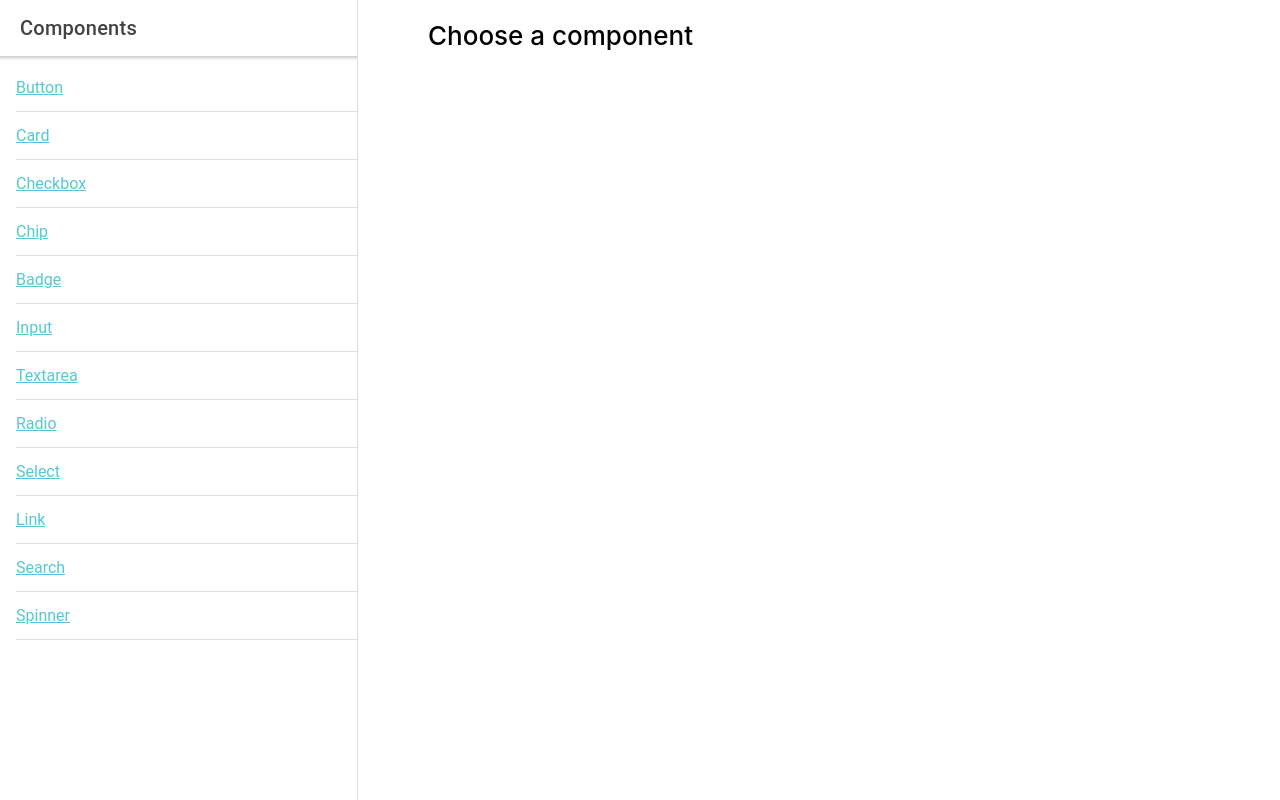
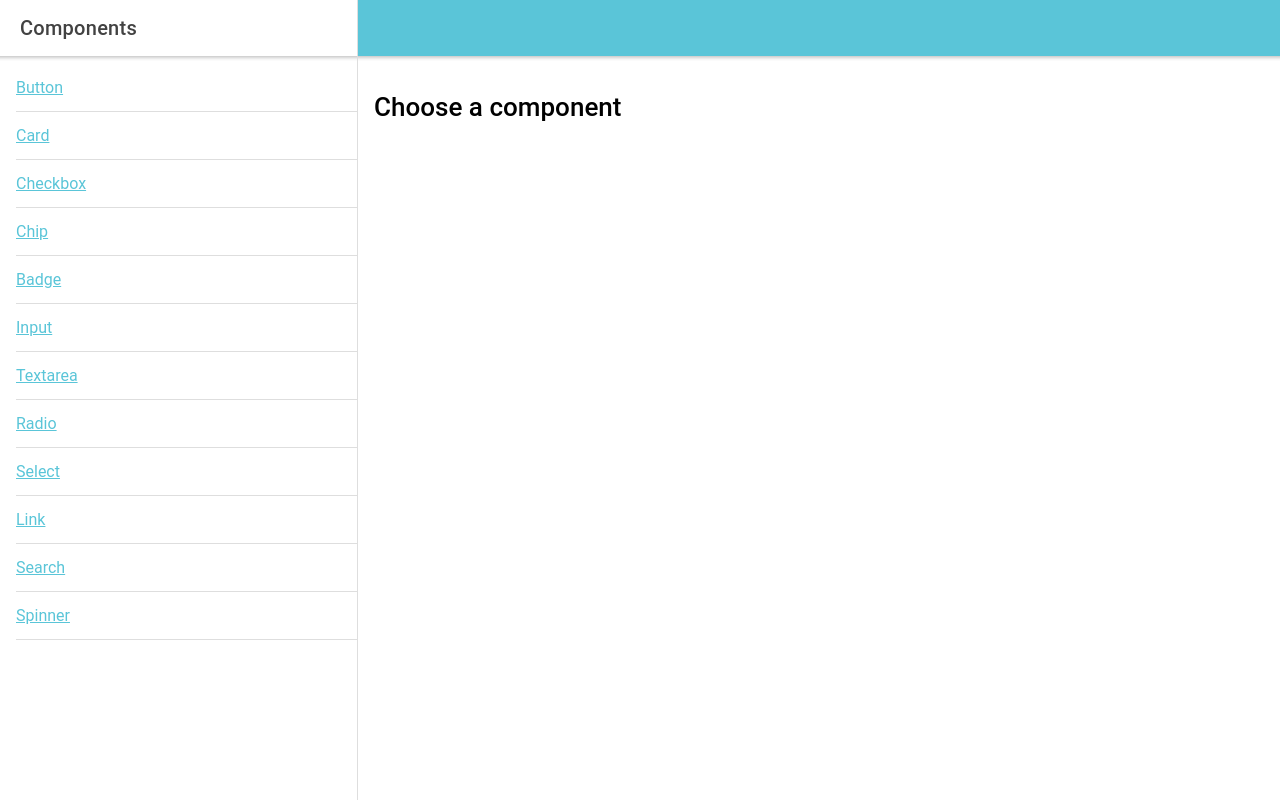
Before and after one commit to o-t-w/ionic-component-lib, a React (Create React App) app: page / in a window 1280 px wide. Built offline with nearby package versions, Linux system fonts and the light colour scheme.

Commit message:
Correct menu and add ion-content with padding.

```diff
--- a/src/App.tsx
+++ b/src/App.tsx
@@ -3,16 +3,13 @@ import "@ionic/core/css/ionic.bundle.css";
 
 import { IonApp, IonContent } from "@ionic/react";
 import {
-  IonButton,
-  IonCard,
   IonHeader,
   IonItem,
   IonList,
   IonMenu,
+  IonButtons,
   IonMenuButton,
-  IonMenuToggle,
   IonPage,
-  IonRouterOutlet,
   IonSplitPane,
   IonTitle,
   IonToolbar
@@ -41,7 +38,7 @@ class App extends Component {
           <IonApp>
             <IonSplitPane contentId="main">
               {/*--  our side menu  --*/}
-              <IonMenu>
+              <IonMenu contentId="main">
                 <IonHeader no-border>
                   <IonToolbar>
                     <IonTitle>Components</IonTitle>
@@ -89,7 +86,14 @@ class App extends Component {
                 </IonContent>
               </IonMenu>
               <IonPage id="main">
-                <div className="@large:margin-left components-container">
+                <IonHeader>
+                  <IonToolbar color="primary">
+                    <IonButtons slot="start">
+                      <IonMenuButton></IonMenuButton>
+                    </IonButtons>
+                  </IonToolbar>
+                </IonHeader>
+                <IonContent class='ion-padding'>
                   <Route
                     path="/"
                     exact
@@ -109,7 +113,7 @@ class App extends Component {
                   <Route path="/link" component={LinkComponent} />
                   <Route path="/search" component={Search} />
                   <Route path="/spinner" component={Spinner} />
-                </div>
+                </IonContent>
               </IonPage>
             </IonSplitPane>
           </IonApp>
```
